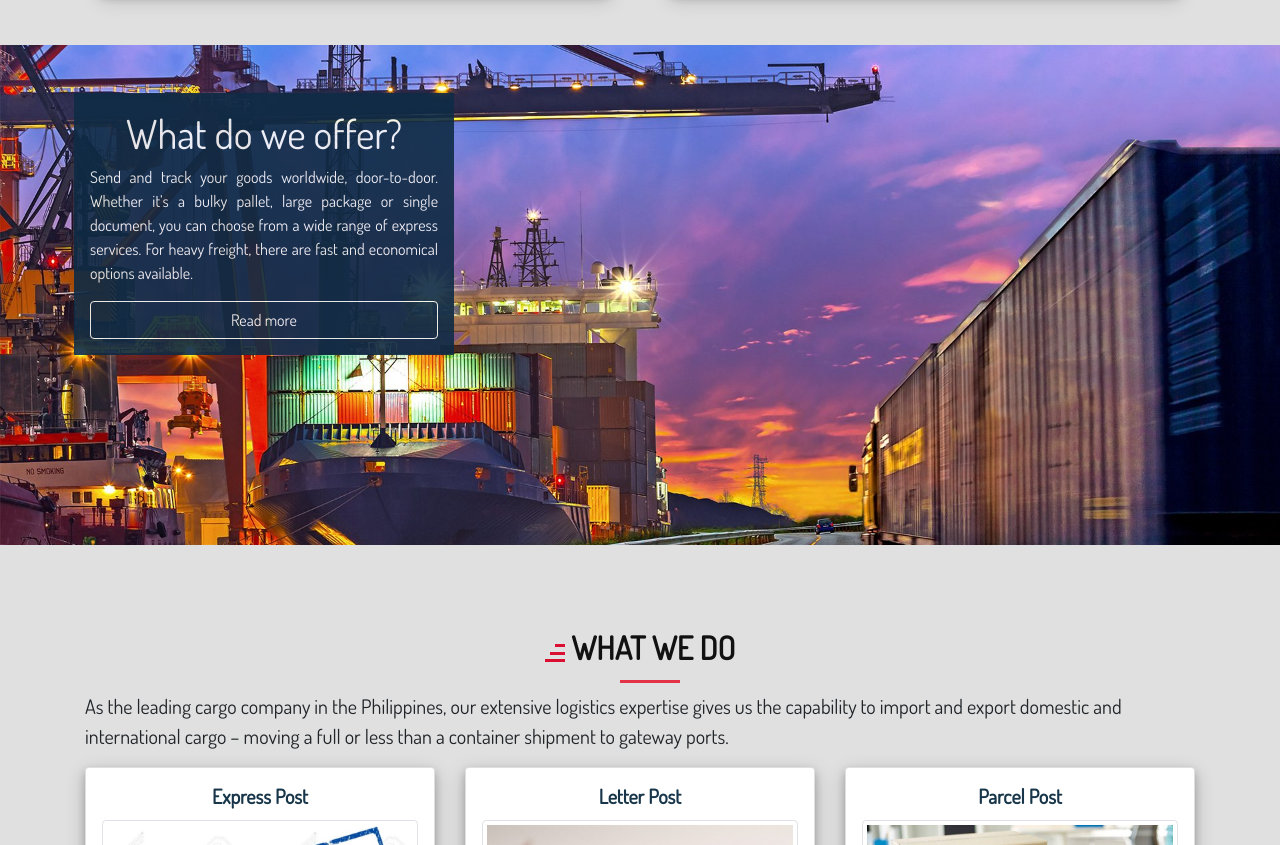
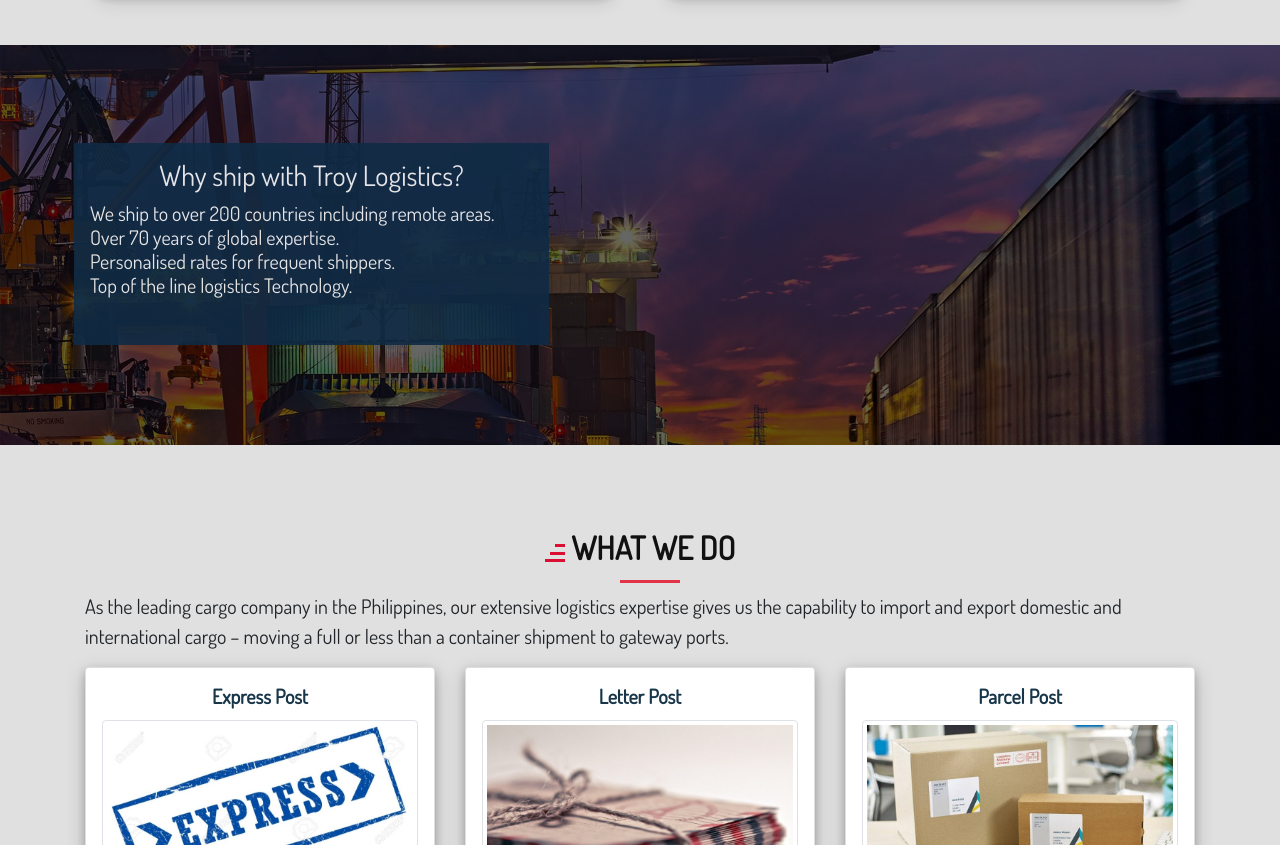
Before and after one commit to albay13/capstone-one, a plain HTML site: page about.html in a window 1280 px wide. Shown: the part 2038-2883 px from the top of the page. Drawn offline with nearby package versions, Linux system fonts and the light colour scheme.

Commit message:
about update

```diff
--- a/about.html
+++ b/about.html
@@ -37,11 +37,11 @@
 
 		.parallax-2 {
 		  /* The image used */
-		  background-image: url("assets/images/about-banner2.jpg");
+		  background-image:linear-gradient(rgba(0, 0, 0, 0.6), rgba(0, 0, 0, 0.6)), url("assets/images/about-banner2.jpg");
 
 		  /* Set a specific height */
-		  height: 500px;
-
+		  height: 400px;
+		  padding-top: 50px;
 		  /* Create the parallax scrolling effect */
 		  background-attachment: fixed;
 		  background-position: center;
@@ -339,12 +339,15 @@
 	<div class="parallax-2">
 		<div class="container">
 			<div class="row py-5">
-				<div class="col-lg-4 p-3 wow bounceInLeft mx-1" style="background-color:#0F2B45; opacity: 0.9">
-					<h1 class="text-light text-center">What do we offer?</h1>
-					<p class="text-light text-justify">
-						Send and track your goods worldwide, door-to-door. Whether it’s a bulky pallet, large package or single document, you can choose from a wide range of express services. For heavy freight, there are fast and economical options available.
-					</p>
-					<button class="btn btn-outline-light btn-block">Read more</button>
+				<div class="col-lg-5 p-3 wow bounceInLeft mx-1" style="background-color:#0F2B45; opacity: 0.9">
+					<h3 class="text-light text-center">Why ship with Troy Logistics?</h3>
+					<h5 class="text-light text-justify">
+						<span class="text">We ship to over 200 countries including remote areas.</span><br>
+						<span class="text">Over 70 years of global expertise.</span><br>
+						<span class="text">Personalised rates for frequent shippers.</span><br>
+						<span class="text">Top of the line logistics Technology.</span><br>
+						<br>
+					</h5>
 				</div>
 			</div>
 		</div>
```
Also changed, not shown: index.html (+0 -4 lines), assets/images/icons/double-right-arrows-angles.png (added).
